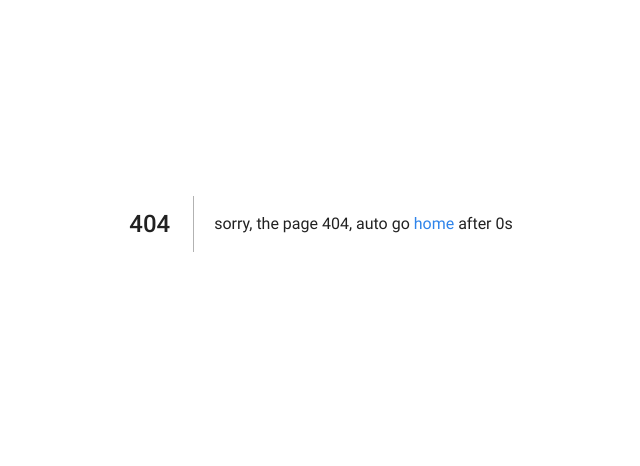
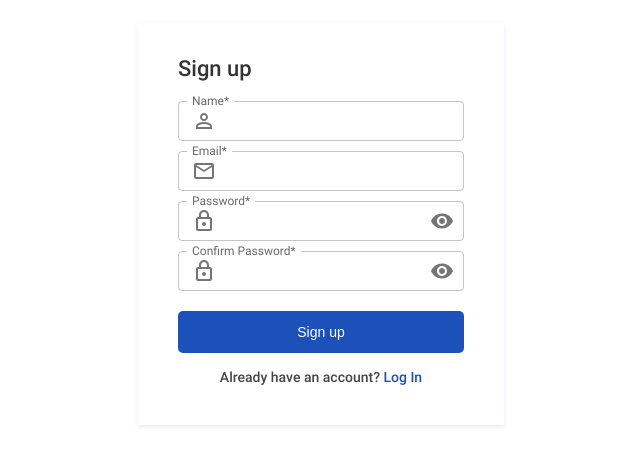
Before and after one commit to lyzhang1999/heighliner-front-test, a Next.js app: page /sign-up in a window 1280 px wide. Before the commit this address had no page. Shown: the part 176-642 px from the top of the page, without its empty margins (319-959 px from the left). Built offline with nearby package versions, Linux system fonts and the light colour scheme.

Commit message:
fix: update signup to sign-up

```diff
--- a/src/pages/_app.tsx
+++ b/src/pages/_app.tsx
@@ -19,7 +19,7 @@ import {getCurrentOrg, getDefaultOrg, getOrganizationNameByUrl, getStateByContex
 const noCheckLoginPage = [
   '/sign-in',
   '/login/github',
-  '/signup',
+  '/sign-up',
   '/distributor/post-install-github-app',
   '/invite-confirm',
   '/forgot-password',
@@ -30,7 +30,7 @@ const noCheckLoginPage = [
 ];
 
 const noCheckOrgNamePage = ['/organizations', '/settings'];
-const ifLoginDisablePage = ["/", '/login', '/signup'];
+const ifLoginDisablePage = ["/", '/login', '/sign-up'];
 
 function App({Component, pageProps}: AppProps) {
   const [state, dispatch] = useReducer(reducer, initState);
--- a/src/pages/forgot-password/index.tsx
+++ b/src/pages/forgot-password/index.tsx
@@ -3,7 +3,7 @@ import {Controller, useForm} from "react-hook-form";
 import {InputAdornment, TextField} from "@mui/material";
 import {get} from "lodash-es";
 import EmailOutlinedIcon from "@mui/icons-material/EmailOutlined";
-import {emailRule} from "@/pages/signup/formRules";
+import {emailRule} from "@/pages/sign-up/formRules";
 import PageWrapper from "@/components/PageWrapper";
 
 export default function ForgotPassword() {
--- a/src/pages/login/index.tsx
+++ b/src/pages/login/index.tsx
@@ -62,7 +62,7 @@ const Login: NextPage = () => {
   }
 
   function goSignup() {
-    router.push('/signup')
+    router.push('/sign-up')
   }
 
   return (
--- a/src/pages/reset-password/index.tsx
+++ b/src/pages/reset-password/index.tsx
@@ -3,7 +3,7 @@ import {Controller, useForm} from "react-hook-form";
 import {IconButton, InputAdornment, TextField} from "@mui/material";
 import {get} from "lodash-es";
 import EmailOutlinedIcon from "@mui/icons-material/EmailOutlined";
-import {emailRule, passportRule} from "@/pages/signup/formRules";
+import {emailRule, passportRule} from "@/pages/sign-up/formRules";
 import LockOutlinedIcon from "@mui/icons-material/LockOutlined";
 import {Visibility, VisibilityOff} from "@mui/icons-material";
 import {useState} from "react";
--- a/src/pages/sign-in/index.tsx
+++ b/src/pages/sign-in/index.tsx
@@ -31,7 +31,7 @@ const FieldMap = {
   Password: "Password",
 };
 
-const IconFocusStyle = {
+export const IconFocusStyle = {
   "& .MuiOutlinedInput-root.Mui-focused": {
     "& > fieldset": {
       borderColor: "#1b51b9",
@@ -58,7 +58,7 @@ export default function SignIn(): React.ReactElement {
   });
 
   const gotoSignUpPage = () => {
-    router.push(`/signup`);
+    router.push(`/sign-up`);
   };
 
   const gotoCurrentOrg = () => {
--- a/src/pages/signup/index.tsx
+++ b/src/pages/sign-up/index.tsx
@@ -13,7 +13,8 @@ import PersonOutlineOutlinedIcon from '@mui/icons-material/PersonOutlineOutlined
 import {VisibilityOff, Visibility} from "@mui/icons-material";
 import EmailOutlinedIcon from '@mui/icons-material/EmailOutlined';
 import LockOutlinedIcon from '@mui/icons-material/LockOutlined';
-import {emailRule, passportRule, userNameRule} from "@/pages/signup/formRules";
+import {emailRule, passportRule, userNameRule} from "@/pages/sign-up/formRules";
+import {IconFocusStyle} from "@/pages/sign-in";
 
 const inputStyle = {
 }
@@ -78,7 +79,7 @@ const SignUp: NextPage = () => {
             control={control}
             render={({field}) => (
               <TextField label="Name*"
-                         sx={inputStyle}
+                         sx={IconFocusStyle}
                          size="small"
                          value={field.value}
                          fullWidth
@@ -101,7 +102,7 @@ const SignUp: NextPage = () => {
             control={control}
             render={({field}) => (
               <TextField label="Email*"
-                         sx={inputStyle}
+                         sx={IconFocusStyle}
                          size="small"
                          value={field.value}
                          onChange={field.onChange}
@@ -125,7 +126,7 @@ const SignUp: NextPage = () => {
             control={control}
             render={({field}) => (
               <TextField label="Password*"
-                         sx={inputStyle}
+                         sx={IconFocusStyle}
                          size="small"
                          type={showPassport.pass ? 'text' : 'password'}
                          value={field.value}
@@ -160,7 +161,7 @@ const SignUp: NextPage = () => {
             control={control}
             render={({field}) => (
               <TextField label="Confirm Password*"
-                         sx={inputStyle}
+                         sx={IconFocusStyle}
                          size="small"
                          fullWidth
                          type={showPassport.confirmPass ? 'text' : 'password'}
```
Also changed, not shown: src/pages/sign-up/formRules.tsx (renamed from src/pages/signup/formRules.tsx), src/pages/sign-up/formUtil.ts (renamed from src/pages/signup/formUtil.ts), src/pages/sign-up/index.module.scss (renamed from src/pages/signup/index.module.scss).
